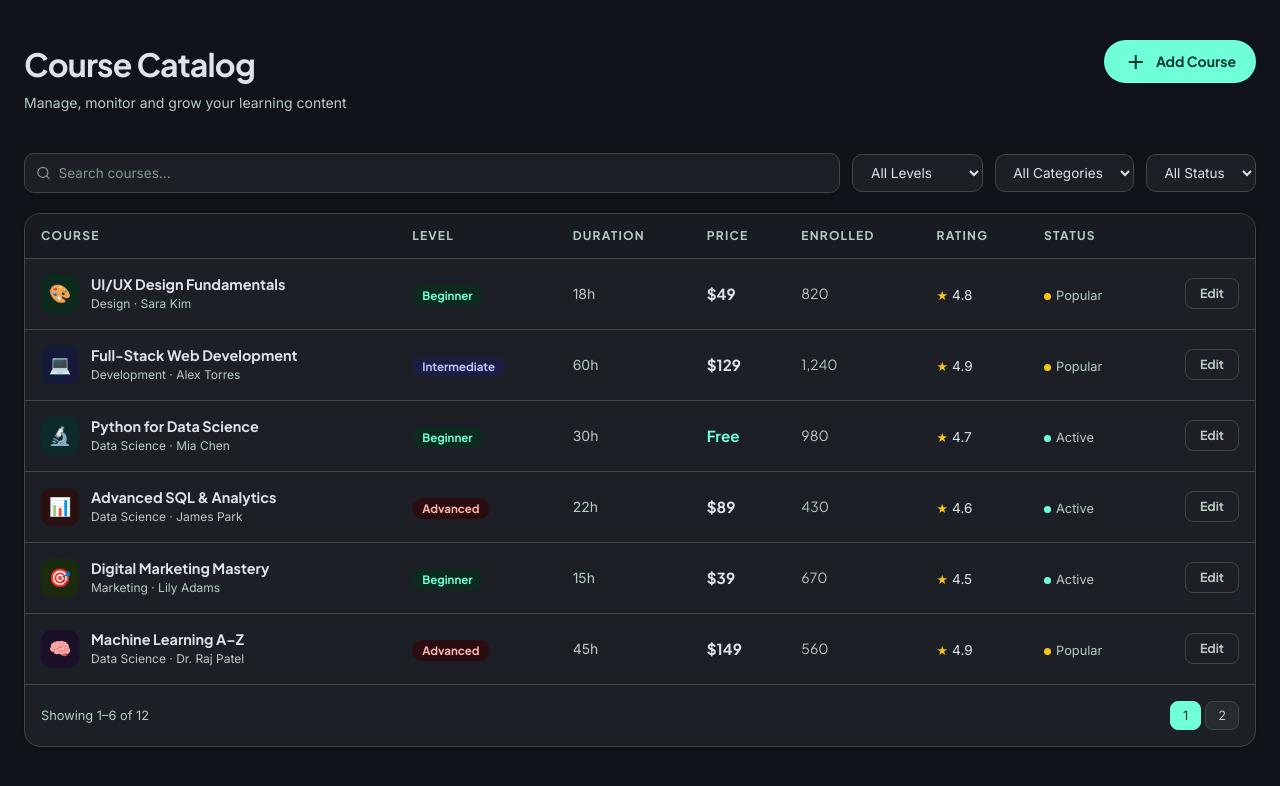
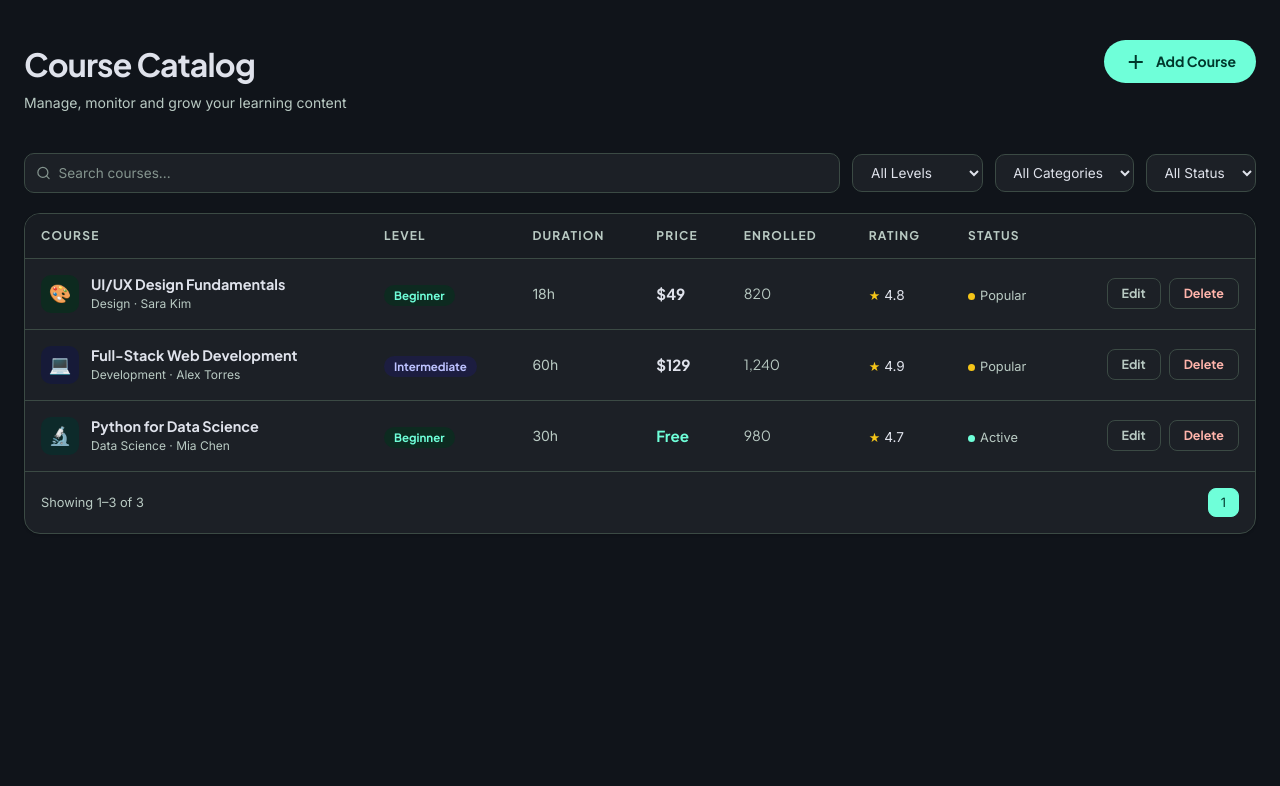
Before and after one commit to BiltuDas1/Inquesta, a React (Vite) app in the folder frontend/: page /dashboard in a window 1280 px wide. Shown: the top 786 px of the page. Built offline with nearby package versions, Linux system fonts and the light colour scheme.

Commit message:
feat: add delete button and desription field in course table

```diff
--- a/frontend/src/pages/dashboardpage.tsx
+++ b/frontend/src/pages/dashboardpage.tsx
@@ -19,22 +19,14 @@ interface Course {
   tags: string[];
   iconEmoji: string;
   iconBg: string;
+  desc: string; // Added description field
 }
 
 // ── Seed Data ────────────────────────────────────────────────────────────────
 const SEED: Course[] = [
-  { id: 1, title: "UI/UX Design Fundamentals", cat: "Design", level: "Beginner", dur: 18, price: 49, enroll: 820, rating: 4.8, status: "Popular", instr: "Sara Kim", tags: ["figma", "wireframe"], iconEmoji: "🎨", iconBg: "#0d2a1f" },
-  { id: 2, title: "Full-Stack Web Development", cat: "Development", level: "Intermediate", dur: 60, price: 129, enroll: 1240, rating: 4.9, status: "Popular", instr: "Alex Torres", tags: ["react", "node"], iconEmoji: "💻", iconBg: "#161a38" },
-  { id: 3, title: "Python for Data Science", cat: "Data Science", level: "Beginner", dur: 30, price: 0, enroll: 980, rating: 4.7, status: "Active", instr: "Mia Chen", tags: ["python", "pandas"], iconEmoji: "🔬", iconBg: "#0d2a2a" },
-  { id: 4, title: "Advanced SQL & Analytics", cat: "Data Science", level: "Advanced", dur: 22, price: 89, enroll: 430, rating: 4.6, status: "Active", instr: "James Park", tags: ["sql", "analytics"], iconEmoji: "📊", iconBg: "#2a1010" },
-  { id: 5, title: "Digital Marketing Mastery", cat: "Marketing", level: "Beginner", dur: 15, price: 39, enroll: 670, rating: 4.5, status: "Active", instr: "Lily Adams", tags: ["seo", "ads"], iconEmoji: "🎯", iconBg: "#1a2a0d" },
-  { id: 6, title: "Machine Learning A–Z", cat: "Data Science", level: "Advanced", dur: 45, price: 149, enroll: 560, rating: 4.9, status: "Popular", instr: "Dr. Raj Patel", tags: ["ml", "tensorflow"], iconEmoji: "🧠", iconBg: "#1a1028" },
-  { id: 7, title: "Business Strategy & OKRs", cat: "Business", level: "Intermediate", dur: 12, price: 79, enroll: 310, rating: 4.4, status: "Active", instr: "Chris Lee", tags: ["strategy", "okr"], iconEmoji: "📈", iconBg: "#0d2a1f" },
-  { id: 8, title: "Motion Design with After Effects", cat: "Design", level: "Intermediate", dur: 28, price: 99, enroll: 285, rating: 4.7, status: "Draft", instr: "Zoe Hart", tags: ["motion", "ae"], iconEmoji: "🎬", iconBg: "#2a1010" },
-  { id: 9, title: "React Native Mobile Apps", cat: "Development", level: "Advanced", dur: 36, price: 119, enroll: 390, rating: 4.8, status: "Active", instr: "Alex Torres", tags: ["react-native", "expo"], iconEmoji: "⚡", iconBg: "#161a38" },
-  { id: 10, title: "Intro to Cloud Computing", cat: "Development", level: "Beginner", dur: 20, price: 0, enroll: 1100, rating: 4.6, status: "Active", instr: "Sam Brooks", tags: ["aws", "cloud"], iconEmoji: "🌐", iconBg: "#0d2a2a" },
-  { id: 11, title: "Content Marketing 101", cat: "Marketing", level: "Beginner", dur: 10, price: 0, enroll: 740, rating: 4.3, status: "Active", instr: "Nina Rogers", tags: ["content", "writing"], iconEmoji: "📐", iconBg: "#1a2a0d" },
-  { id: 12, title: "Figma Advanced Prototyping", cat: "Design", level: "Advanced", dur: 16, price: 69, enroll: 296, rating: 4.7, status: "Draft", instr: "Sara Kim", tags: ["figma", "prototype"], iconEmoji: "🚀", iconBg: "#1a1028" },
+  { id: 1, title: "UI/UX Design Fundamentals", cat: "Design", level: "Beginner", dur: 18, price: 49, enroll: 820, rating: 4.8, status: "Popular", instr: "Sara Kim", tags: ["figma", "wireframe"], iconEmoji: "🎨", iconBg: "#0d2a1f", desc: "Master the basics of visual design and user experience." },
+  { id: 2, title: "Full-Stack Web Development", cat: "Development", level: "Intermediate", dur: 60, price: 129, enroll: 1240, rating: 4.9, status: "Popular", instr: "Alex Torres", tags: ["react", "node"], iconEmoji: "💻", iconBg: "#161a38", desc: "Build complete web applications using the MERN stack." },
+  { id: 3, title: "Python for Data Science", cat: "Data Science", level: "Beginner", dur: 30, price: 0, enroll: 980, rating: 4.7, status: "Active", instr: "Mia Chen", tags: ["python", "pandas"], iconEmoji: "🔬", iconBg: "#0d2a2a", desc: "Learn data analysis and visualization with Python libraries." },
 ];
 
 const PER_PAGE = 6;
@@ -87,28 +79,44 @@ function CourseModal({ editing, onClose, onSave }: ModalProps) {
   const [instr, setInstr] = useState(editing?.instr ?? "");
   const [status, setStatus] = useState<Status>(editing?.status ?? "Active");
   const [tags, setTags] = useState(editing?.tags.join(", ") ?? "");
+  const [desc, setDesc] = useState(editing?.desc ?? "");
 
   const inputClass = "w-full bg-[#262a31] border border-[#3b4a44] rounded-[10px] px-[0.85rem] py-[0.6rem] text-[#dfe2eb] text-[0.875rem] font-body outline-none focus:border-[#6fffd9] placeholder:text-[#84948e]";
   const labelClass = "block text-[0.8rem] text-[#b9cac3] mb-[5px] font-headline font-medium";
 
   function handleSubmit() {
     if (!title.trim()) return;
-    onSave({ title: title.trim(), cat, level, dur, price, instr: instr.trim() || "Instructor", status, tags: tags.split(",").map(t => t.trim()).filter(Boolean) });
+    onSave({
+      title: title.trim(),
+      cat,
+      level,
+      dur,
+      price,
+      instr: instr.trim() || "Instructor",
+      status,
+      tags: tags.split(",").map(t => t.trim()).filter(Boolean),
+      desc: desc.trim()
+    });
   }
 
   return (
-    <div className="fixed border  inset-0 bg-black/70 z-[100] flex items-center justify-center p-4" onClick={e => e.target === e.currentTarget && onClose()}>
-      <div className="bg-[#1c2026] border border-[#3b4a44] rounded-[20px] p-8 w-full max-w-[500px] max-h-[90vh] overflow-y-auto font-body shadow-2xl">
+    <div className="fixed inset-0 bg-black/70 z-[100] flex items-center justify-center p-4" onClick={e => e.target === e.currentTarget && onClose()}>
+      <div className="bg-[#1c2026] border border-[#3b4a44] rounded-[20px] p-8 w-full max-w-[950px] max-h-[90vh] overflow-y-auto font-body shadow-2xl">
         <h2 className="font-headline text-[1.2rem] font-bold text-[#dfe2eb] mb-6">
           {editing ? "Edit Course" : "Add New Course"}
         </h2>
 
-        <div className="mb-4">
+        {/* Two-Column Grid Layout */}
+        <div className="grid grid-cols-1 lg:grid-cols-2 gap-8">
+
+          {/* Left Side: Fields */}
+          <div className="space-y-4">
+            <div>
               <label className={labelClass}>Course Title *</label>
               <input className={inputClass} value={title} onChange={e => setTitle(e.target.value)} placeholder="e.g. Advanced React Patterns" />
             </div>
 
-        <div className="grid grid-cols-1 sm:grid-cols-2 gap-3 mb-4">
+            <div className="grid grid-cols-2 gap-3">
               <div>
                 <label className={labelClass}>Category</label>
                 <select className={inputClass} value={cat} onChange={e => setCat(e.target.value as Cat)}>
@@ -123,7 +131,7 @@ function CourseModal({ editing, onClose, onSave }: ModalProps) {
               </div>
             </div>
 
-        <div className="grid grid-cols-1 sm:grid-cols-2 gap-3 mb-4">
+            <div className="grid grid-cols-2 gap-3">
               <div>
                 <label className={labelClass}>Duration (hrs)</label>
                 <input className={inputClass} type="number" min={1} value={dur || ""} onChange={e => setDur(Number(e.target.value))} placeholder="e.g. 24" />
@@ -134,7 +142,7 @@ function CourseModal({ editing, onClose, onSave }: ModalProps) {
               </div>
             </div>
 
-        <div className="grid grid-cols-1 sm:grid-cols-2 gap-3 mb-4">
+            <div className="grid grid-cols-2 gap-3">
               <div>
                 <label className={labelClass}>Instructor</label>
                 <input className={inputClass} value={instr} onChange={e => setInstr(e.target.value)} placeholder="Instructor name" />
@@ -147,12 +155,25 @@ function CourseModal({ editing, onClose, onSave }: ModalProps) {
               </div>
             </div>
 
-        <div className="mb-6">
+            <div>
               <label className={labelClass}>Tags (comma separated)</label>
               <input className={inputClass} value={tags} onChange={e => setTags(e.target.value)} placeholder="e.g. react, hooks, typescript" />
             </div>
+          </div>
 
-        <div className="flex gap-3 justify-end">
+          {/* Right Side: Description */}
+          <div className="flex flex-col">
+            <label className={labelClass}>Course Description</label>
+            <textarea
+              className={`${inputClass} flex-1 min-h-[200px] lg:min-h-0 resize-none`}
+              value={desc}
+              onChange={e => setDesc(e.target.value)}
+              placeholder="Provide a detailed overview of the course content..."
+            />
+          </div>
+        </div>
+
+        <div className="flex gap-3 justify-end mt-8 pt-6 border-t border-[#3b4a44]">
           <button onClick={onClose} className="bg-transparent border border-[#3b4a44] rounded-full px-5 py-[0.55rem] text-[#b9cac3] font-headline font-semibold text-[0.875rem] cursor-pointer hover:opacity-80 transition-opacity">
             Cancel
           </button>
@@ -191,13 +212,6 @@ export default function DashboardPage() {
   const safePage = Math.min(page, pages);
   const sliced = filtered.slice((safePage - 1) * PER_PAGE, safePage * PER_PAGE);
 
-  // const stats = {
-  //   total: courses.length,
-  //   active: courses.filter(c => c.status !== "Draft").length,
-  //   enroll: courses.reduce((a, c) => a + c.enroll, 0),
-  //   free: courses.filter(c => c.price === 0).length,
-  // };
-
   const editingCourse = typeof modal === "number" ? courses.find(c => c.id === modal) ?? null : null;
 
   function handleSave(data: Omit<Course, "id" | "enroll" | "rating" | "iconEmoji" | "iconBg">) {
@@ -205,11 +219,24 @@ export default function DashboardPage() {
       setCourses(prev => prev.map(c => c.id === modal ? { ...c, ...data } : c));
     } else {
       const idx = nextId;
-      setCourses(prev => [...prev, { ...data, id: idx, enroll: 0, rating: 4.5, iconEmoji: EMOJIS[idx % EMOJIS.length], iconBg: ICON_BGS[idx % ICON_BGS.length] }]);
+      setCourses(prev => [...prev, {
+        ...data,
+        id: idx,
+        enroll: 0,
+        rating: 4.5,
+        iconEmoji: EMOJIS[idx % EMOJIS.length],
+        iconBg: ICON_BGS[idx % ICON_BGS.length]
+      }]);
       setNextId(n => n + 1);
     }
     setModal(null);
   }
+
+  const handleDelete = (id: number) => {
+    if (window.confirm("Are you sure you want to delete this course?")) {
+      setCourses(prev => prev.filter(c => c.id !== id));
+    }
+  };
 
   const selectClass = "bg-[#1c2026] border border-[#3b4a44] rounded-[10px] px-[0.85rem] py-[0.55rem] text-[#dfe2eb] text-[0.85rem] font-body outline-none cursor-pointer focus:border-[#6fffd9]";
 
@@ -218,7 +245,7 @@ export default function DashboardPage() {
       <div className="bg-[#10141a] min-h-screen font-body text-[#dfe2eb] overflow-x-hidden">
         <div className="max-w-[1400px] mx-auto px-4 sm:px-6 py-6 sm:py-10">
 
-          {/* ── Hero bar */}
+          {/* Hero Bar */}
           <div className="flex flex-wrap items-start justify-between gap-4 mb-10">
             <div>
               <h1 className="font-headline text-[clamp(1.4rem,3vw,2rem)] font-bold text-[#dfe2eb] tracking-tight">
@@ -232,27 +259,12 @@ export default function DashboardPage() {
               onClick={() => setModal("add")}
               className="inline-flex items-center gap-2 bg-[#6fffd9] text-[#00382c] font-headline font-bold text-[0.875rem] px-5 py-[0.6rem] rounded-full border-none cursor-pointer whitespace-nowrap flex-shrink-0 hover:opacity-90 transition-opacity"
             >
-             <span className="material-symbols-outlined ">Add</span>
+              <span className="material-symbols-outlined">Add</span>
               Add Course
             </button>
           </div>
 
-          {/* ── Stats row */}
-          {/* <div className="grid grid-cols-2 lg:grid-cols-4 gap-3 mb-8">
-            {[
-              { val: stats.total, lbl: "Total Courses" },
-              { val: stats.active, lbl: "Active" },
-              { val: stats.enroll.toLocaleString(), lbl: "Enrollments" },
-              { val: stats.free, lbl: "Free Courses" },
-            ].map(s => (
-              <div key={s.lbl} className="bg-[#1c2026] border border-[#3b4a44] rounded-[14px] p-4 sm:p-5">
-                <div className="font-headline text-[1.3rem] sm:text-[1.6rem] font-bold text-[#6fffd9] leading-tight">{s.val}</div>
-                <div className="text-[0.75rem] text-[#b9cac3] mt-1">{s.lbl}</div>
-              </div>
-            ))}
-          </div> */}
-
-          {/* ── Search & Filters */}
+          {/* Search & Filters */}
           <div className="flex flex-wrap gap-3 mb-5 items-center">
             <div className="relative flex-1 min-w-[180px]">
               <svg className="absolute left-3 top-1/2 -translate-y-1/2 w-[15px] h-[15px] text-[#84948e]" fill="none" stroke="currentColor" strokeWidth={2} viewBox="0 0 24 24">
@@ -279,7 +291,7 @@ export default function DashboardPage() {
             </select>
           </div>
 
-          {/* ── Table Container */}
+          {/* Table Container */}
           <div className="bg-[#1c2026] border border-[#3b4a44] rounded-[16px] overflow-hidden shadow-sm">
             <div className="overflow-x-auto">
               <table className="w-full border-collapse">
@@ -328,13 +340,23 @@ export default function DashboardPage() {
                         </span>
                       </td>
                       <td className="p-4 align-middle"><StatusDot status={c.status} /></td>
+
+                      {/* Actions Cell */}
                       <td className="p-4 align-middle text-right">
+                        <div className="flex justify-end gap-2">
                           <button
                             onClick={() => setModal(c.id)}
                             className="bg-transparent border border-[#3b4a44] rounded-[8px] px-[14px] py-[5px] text-[0.78rem] font-headline font-semibold text-[#b9cac3] cursor-pointer hover:bg-[#0d182c] transition-colors"
                           >
                             Edit
                           </button>
+                          <button
+                            onClick={() => handleDelete(c.id)}
+                            className="bg-transparent border border-[#3b4a44] rounded-[8px] px-[14px] py-[5px] text-[0.78rem] font-headline font-semibold text-[#ffb4ab] cursor-pointer hover:bg-[#2a0d10] transition-colors"
+                          >
+                            Delete
+                          </button>
+                        </div>
                       </td>
                     </tr>
                   ))}
```
Lines whose indentation alone changed are shown as unchanged.
